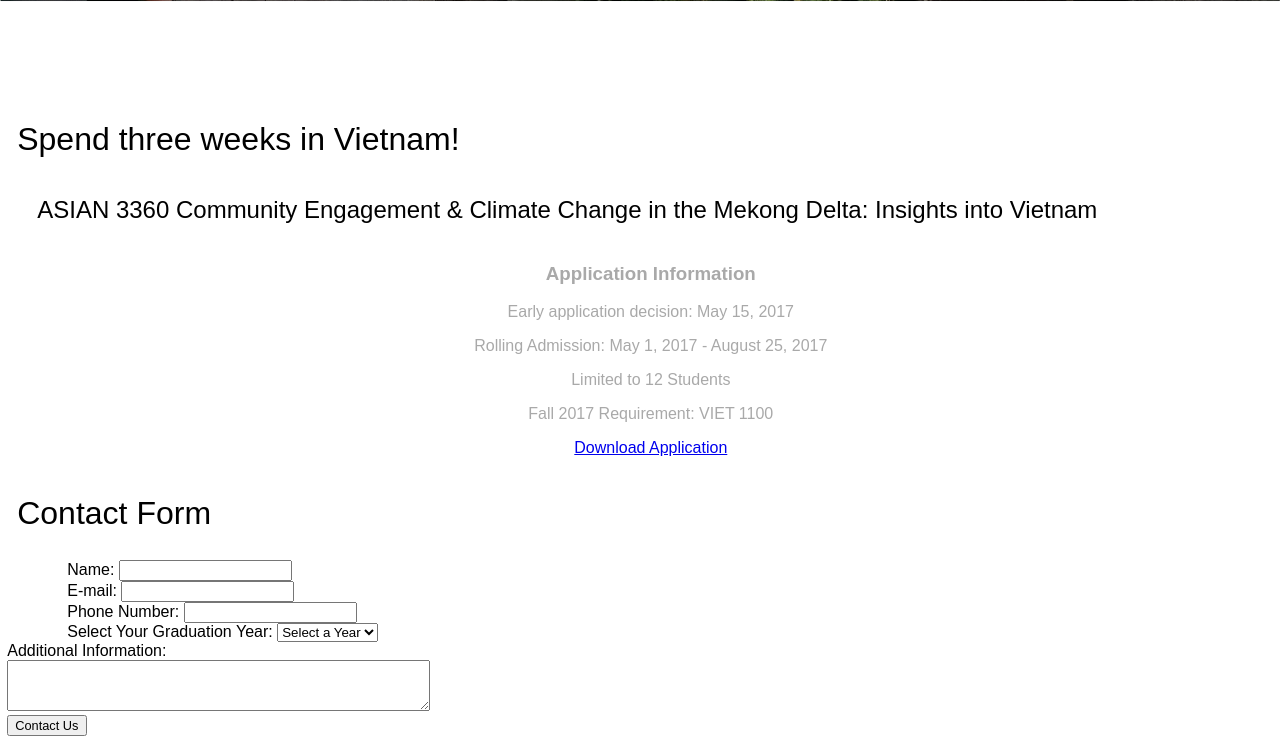
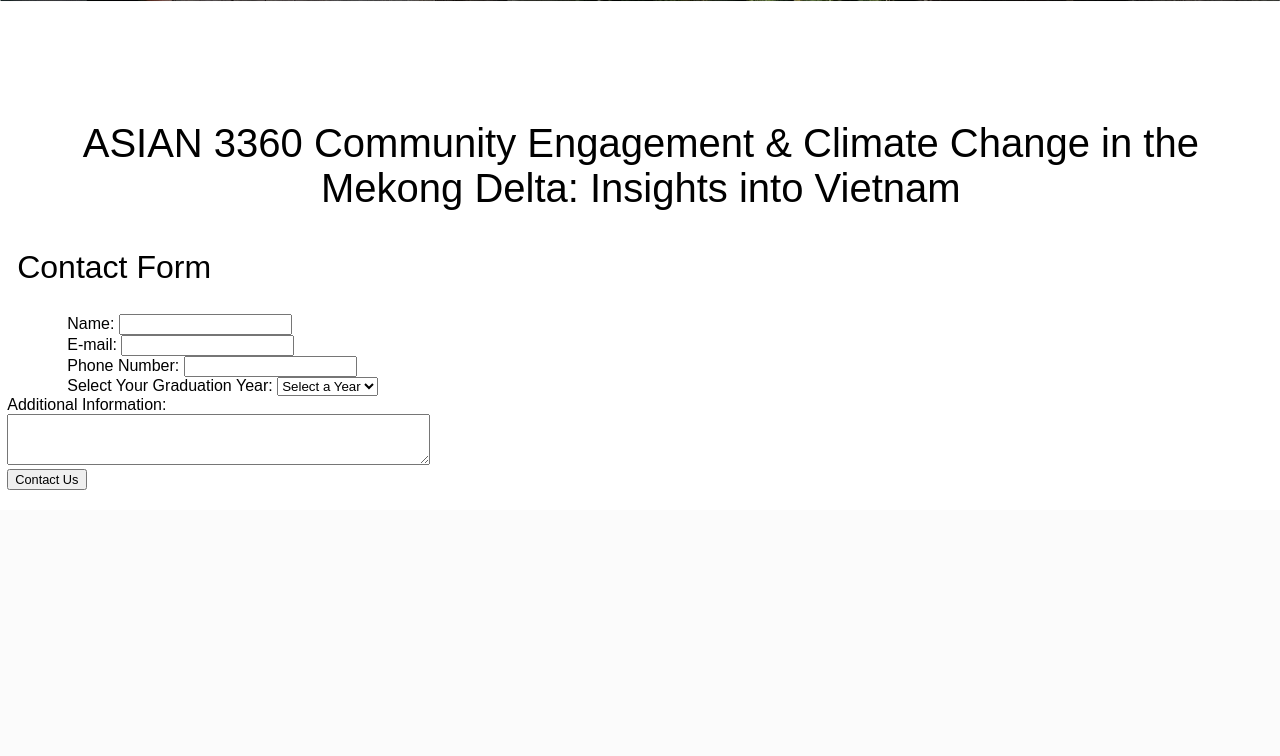
Before and after one commit to crabalockerfishwife/SAIL, a PHP site: page /pages/index.php in a window 1280 px wide. Shown: the part 489-1245 px from the top of the page. After the commit the page ends 979 px from the top, so only its background shows below. Run offline with PHP 8.4, Linux system fonts and the light colour scheme; the visitor is signed in with stand-in values (Sample User, id 1).

Commit message:
minor content changes

```diff
--- a/css/style.css
+++ b/css/style.css
@@ -252,7 +252,7 @@ button {
 }
 
 .page-heading-3 {
-    color: darkgray;
+    color: black;
     font-size: 1em;
     padding: 10px;
     margin-left: 20px;
@@ -272,6 +272,13 @@ button {
     font-size: .75em;
     padding: 10px;
     margin-left: 20px;
+}
+
+.page-heading-6 {
+    color: black;
+    font-size: 2.5em;
+    padding: 10px;
+    text-align: center;
 }
 
 .page-content-1 {
--- a/pages/index.php
+++ b/pages/index.php
@@ -12,24 +12,18 @@
 
 	?>
 	<div class="page-content">
-		<div class="page-heading">Spend three weeks in Vietnam!</div><br>
-		<div class="page-heading-2">ASIAN 3360
+		<div class="page-heading-6">ASIAN 3360
             Community Engagement &amp; Climate Change in the
             Mekong Delta: Insights into Vietnam</div>
-<!--			<button class="accordion">Application Information</button>-->
-<!--			<div class="panel">-->
+
+<!--
             <div class="page-heading-3"><h3>Application Information</h3>
   				<p>Early application decision: May 15, 2017</p>
                 <p>Rolling Admission: May 1, 2017 - August 25, 2017</p>
                 <p>Limited to 12 Students</p>
                 <p>Fall 2017 Requirement:  VIET 1100</p>
-                <a href="../includes/ASIAN3360ApplicationApril2017.docx" target="_blank">Download Application</a>
+                <a href="../includes/ASIAN3360ApplicationApril 2017.docx" target="_blank">Download Application</a>
 			 </div>
-<!--
-			<button class="accordion">Contact Information</button>
-			<div class="panel">
-  				<p>CornellinVietnam@cornell.edu</p>
-			</div>
 -->
 
         <br>
```
